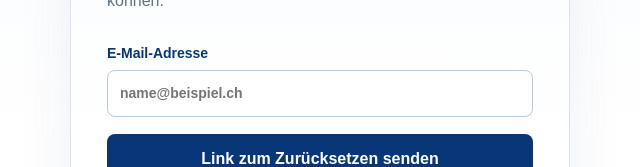
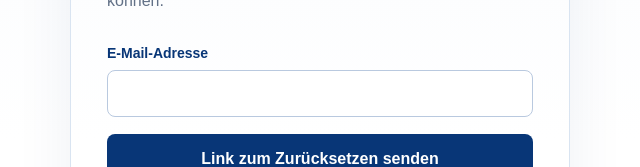
Before and after one commit to francearena-arch/lkn-group, a Next.js app in the folder portal/: page /passwort-vergessen in a window 1280 px wide. Shown: the part 365-532 px from the top of the page, without its empty margins (320-960 px from the left). Built offline with nearby package versions, Linux system fonts and the light colour scheme; what @neon/auth would draw is missing.

Commit message:
Remove example email placeholder from password recovery

```diff
--- a/portal/app/passwort-vergessen/page.jsx
+++ b/portal/app/passwort-vergessen/page.jsx
@@ -30,7 +30,7 @@ export default function ForgotPassword(){
   {done?<><p>Falls für diese E-Mail-Adresse ein Kundenkonto existiert, erhalten Sie einen Link zum Zurücksetzen Ihres Passworts.</p><p className="recoveryNote">Bitte prüfen Sie auch Ihren Spam-Ordner. Der Link ist nur begrenzte Zeit gültig.</p><a className="primary recoveryButton" href="/">Zur Anmeldung</a></>:
    <><p>Geben Sie Ihre registrierte E-Mail-Adresse ein. Wir senden Ihnen einen Link, mit dem Sie ein neues Passwort festlegen können.</p>
    <form onSubmit={submit}>
-    <label>E-Mail-Adresse<input type="email" autoComplete="email" required value={email} onChange={e=>setEmail(e.target.value)} placeholder="name@beispiel.ch"/></label>
+    <label>E-Mail-Adresse<input type="email" autoComplete="email" required value={email} onChange={e=>setEmail(e.target.value)} /></label>
     {error&&<p role="alert" className="error">{error}</p>}
     <button type="submit" className="primary" disabled={busy}>{busy?'Link wird angefordert …':'Link zum Zurücksetzen senden'}</button>
    </form></>}
```
